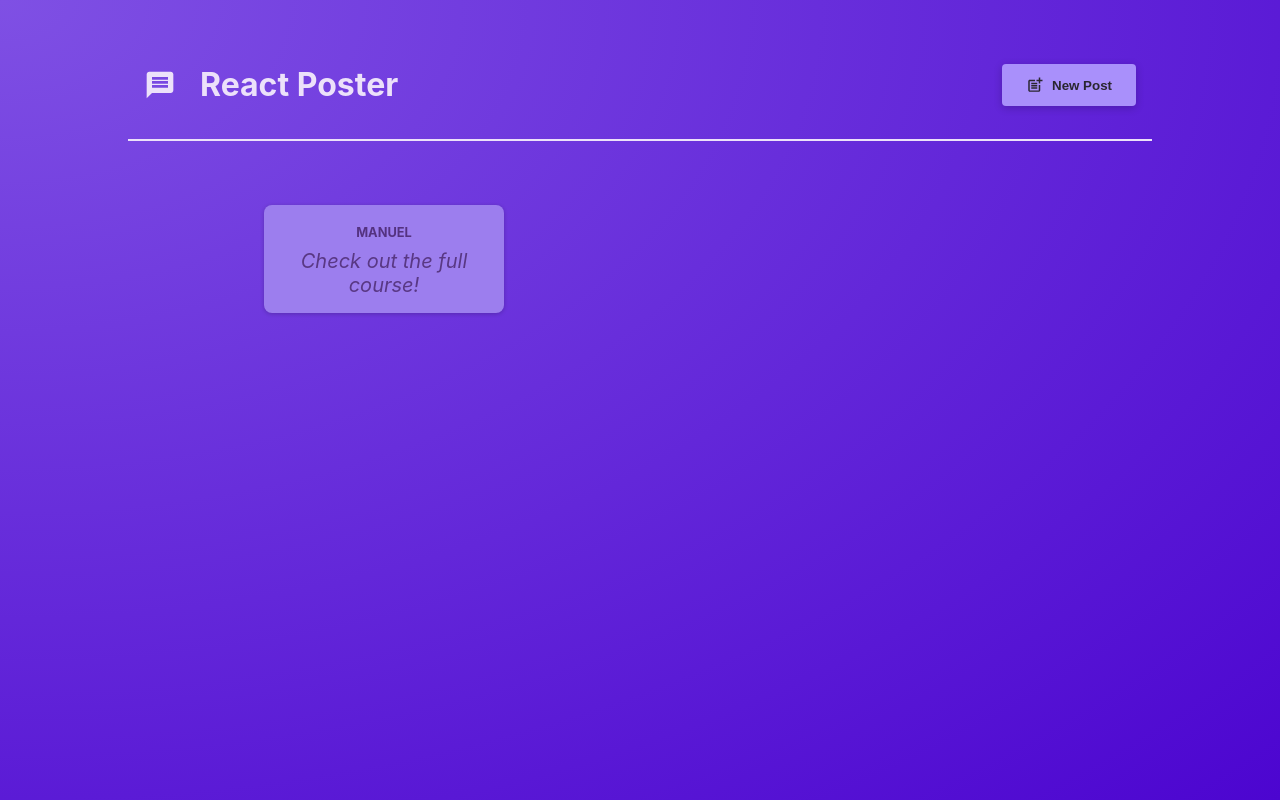
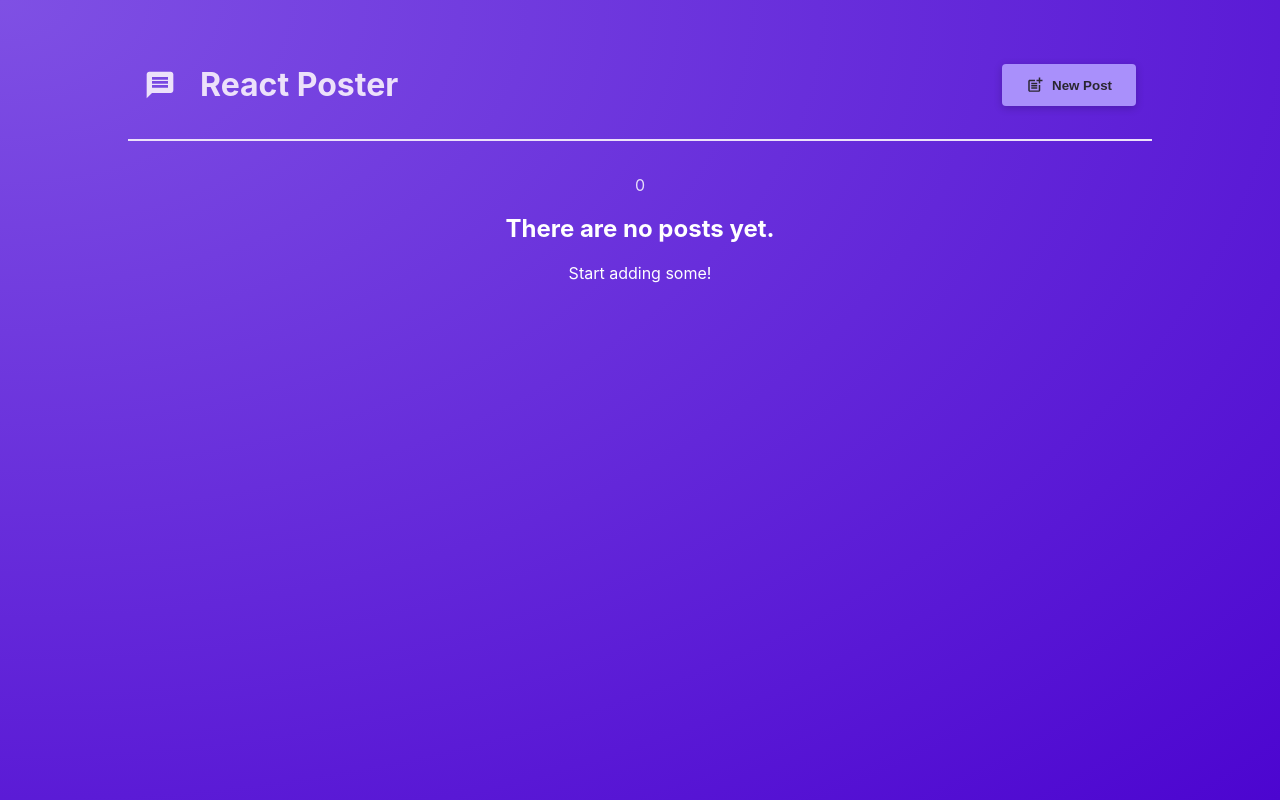
Before and after one commit to arinakh2005/React, a React (Vite) app: page / in a window 1280 px wide. Built offline with nearby package versions, Linux system fonts and the light colour scheme.

Commit message:
feat: ability to add new Post

```diff
--- a/src/components/PostList.jsx
+++ b/src/components/PostList.jsx
@@ -23,9 +23,17 @@
   return (
     <>
       {modalContent}
-      <ul className={classes.posts}>
-        <Post author="Manuel" body="Check out the full course!" />
-      </ul>
+      {posts.length &&
+        <ul className={classes.posts}>
+          {posts.map((post) => <Post key={post.body} author={post.author} body={post.body} />)}
+        </ul>
+      }
+      {!posts.length &&
+        <div style={{ textAlign: 'center', color: 'white' }}>
+          <h2>There are no posts yet.</h2>
+          <p>Start adding some!</p>
+        </div>
+      }
     </>
   );
 }
```
